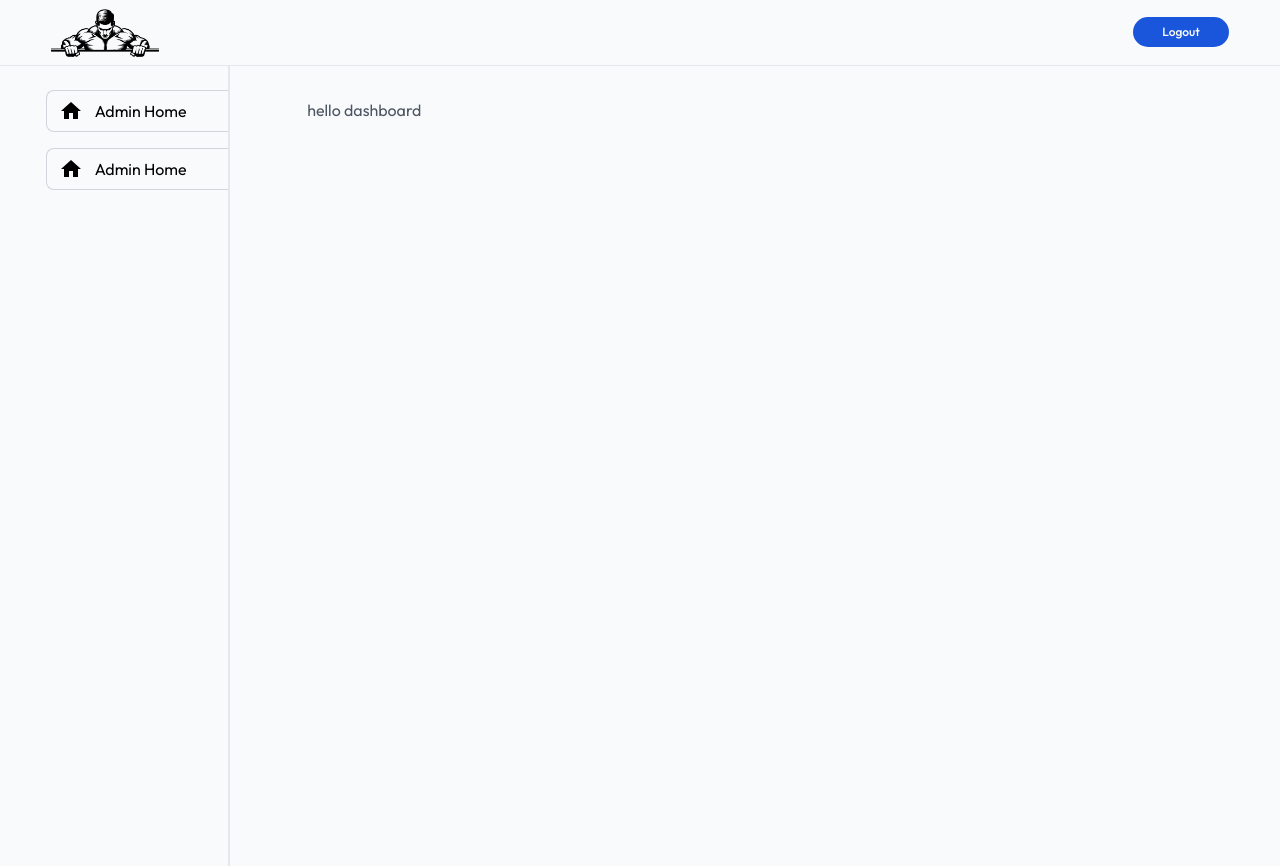
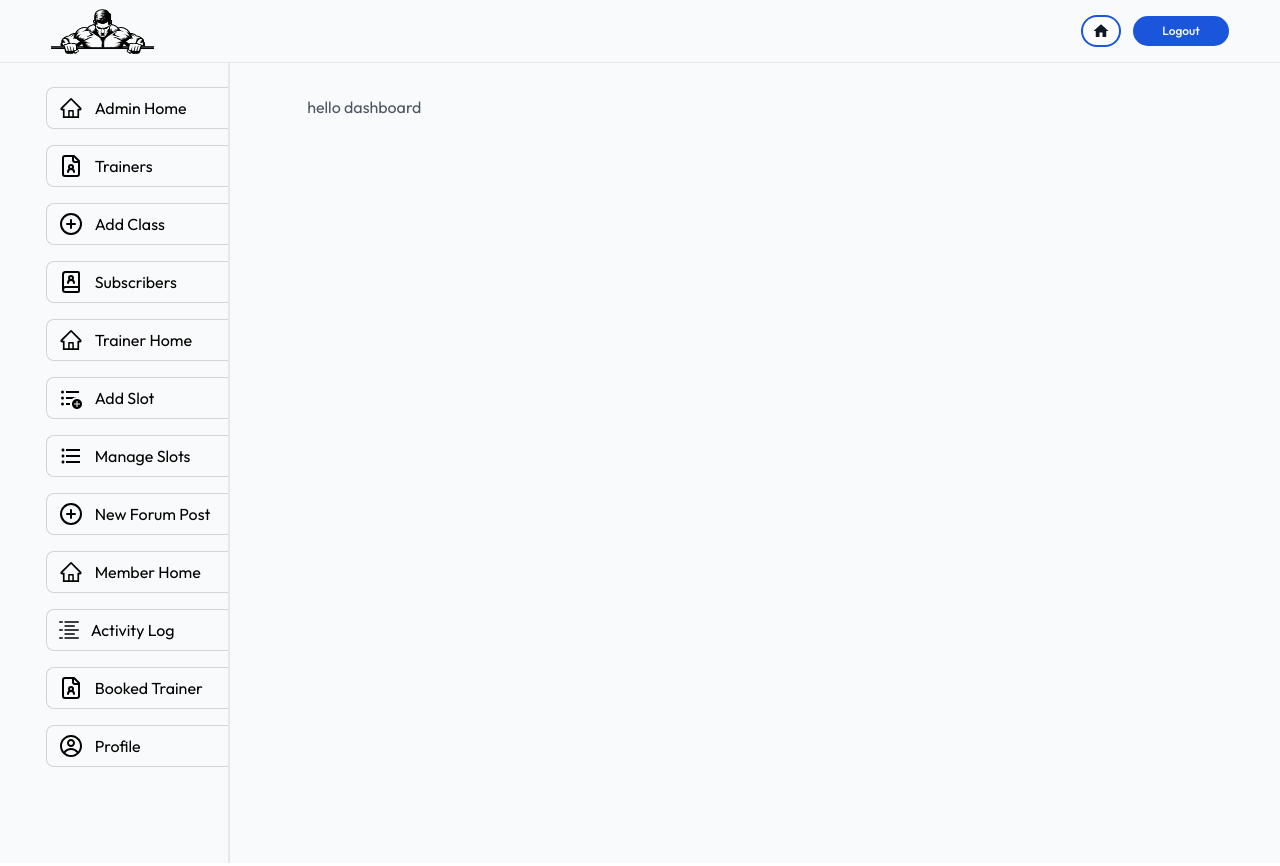
Before and after one commit to Az-Haris/TrueFit-Client---Gym-Management-System, a React (Vite) app: page /dashboard in a window 1280 px wide. Built offline with nearby package versions, Linux system fonts and the light colour scheme.

Commit message:
Added Admin, Trainer , User Route

```diff
--- a/src/components/Dashboard/DashboardNav.jsx
+++ b/src/components/Dashboard/DashboardNav.jsx
@@ -1,6 +1,7 @@
 import { Button } from "flowbite-react";
 import { assets } from "../../assets/assets";
 import { Link } from "react-router";
+import { MdHome } from "react-icons/md";
 
 const DashboardNav = () => {
   return (
@@ -8,9 +9,14 @@ const DashboardNav = () => {
       <Link to={"/dashboard"}>
         <img src={assets.logo} className="w-[max(10%,80px)]" alt="" />
       </Link>
-      <Button color="blue" size="xs" pill className="px-5">
-        Logout
-      </Button>
+      <div className="flex items-center gap-3">
+        <Link to={'/'}><Button color="blue" size="xs" pill outline>
+          <MdHome className="text-lg" />
+        </Button></Link>
+        <Button color="blue" size="xs" pill className="px-5">
+          Logout
+        </Button>
+      </div>
     </div>
   );
 };
--- a/src/components/Dashboard/Sidebar.jsx
+++ b/src/components/Dashboard/Sidebar.jsx
@@ -1,28 +1,131 @@
 import { NavLink } from "react-router";
-import { MdHome } from "react-icons/md";
+import { AiOutlineHome } from "react-icons/ai";
+import { LuCirclePlus } from "react-icons/lu";
+import { LuFileUser } from "react-icons/lu";
+import { LuBookUser } from "react-icons/lu";
+import { MdFormatListBulleted, MdFormatListBulletedAdd } from "react-icons/md";
+import { CgProfile } from "react-icons/cg";
+import { RxActivityLog } from "react-icons/rx";
 
 const Sidebar = () => {
   return (
     <div className="w-[18%] min-h-screen border-r-2">
       <div className="dashboard-link flex flex-col gap-4 pt-6 pl-[20%] text[15px]">
-
+        {/* Admin Routes */}
 
         <NavLink
           className="flex items-center gap-3 border border-gray-300 border-r-0 px-3 py-2 rounded-lg rounded-r-none"
           to={"admin-home"}
         >
-          <MdHome className="text-2xl" />{" "}
+          <AiOutlineHome className="text-2xl" />{" "}
           <p className="hidden md:block">Admin Home</p>
         </NavLink>
 
+        <NavLink
+          className="flex items-center gap-3 border border-gray-300 border-r-0 px-3 py-2 rounded-lg rounded-r-none"
+          to={"trainers"}
+        >
+          <LuFileUser className="text-2xl" />{" "}
+          <p className="hidden md:block">Trainers</p>
+        </NavLink>
 
         <NavLink
           className="flex items-center gap-3 border border-gray-300 border-r-0 px-3 py-2 rounded-lg rounded-r-none"
-          to={"manage"}
+          to={"add-class"}
         >
-          <MdHome className="text-2xl" />{" "}
-          <p className="hidden md:block">Admin Home</p>
+          <LuCirclePlus className="text-2xl" />{" "}
+          <p className="hidden md:block">Add Class</p>
         </NavLink>
+
+        <NavLink
+          className="flex items-center gap-3 border border-gray-300 border-r-0 px-3 py-2 rounded-lg rounded-r-none"
+          to={"subscribers"}
+        >
+          <LuBookUser className="text-2xl" />{" "}
+          <p className="hidden md:block">Subscribers</p>
+        </NavLink>
+
+
+
+
+
+        {/* Trainer Routes */}
+
+        <NavLink
+          className="flex items-center gap-3 border border-gray-300 border-r-0 px-3 py-2 rounded-lg rounded-r-none"
+          to={"trainer-home"}
+        >
+          <AiOutlineHome className="text-2xl" />{" "}
+          <p className="hidden md:block">Trainer Home</p>
+        </NavLink>
+
+        <NavLink
+          className="flex items-center gap-3 border border-gray-300 border-r-0 px-3 py-2 rounded-lg rounded-r-none"
+          to={"add-slot"}
+        >
+          <MdFormatListBulletedAdd className="text-2xl" />{" "}
+          <p className="hidden md:block">Add Slot</p>
+        </NavLink>
+
+        <NavLink
+          className="flex items-center gap-3 border border-gray-300 border-r-0 px-3 py-2 rounded-lg rounded-r-none"
+          to={"manage-slots"}
+        >
+          <MdFormatListBulleted className="text-2xl" />{" "}
+          <p className="hidden md:block">Manage Slots</p>
+        </NavLink>
+
+
+
+        {/* Admin & Trainer Route */}
+
+        <NavLink
+          className="flex items-center gap-3 border border-gray-300 border-r-0 px-3 py-2 rounded-lg rounded-r-none"
+          to={"new-post"}
+        >
+          <LuCirclePlus className="text-2xl" />{" "}
+          <p className="hidden md:block">New Forum Post</p>
+        </NavLink>
+
+
+
+
+        {/* Member Route */}
+
+        <NavLink
+          className="flex items-center gap-3 border border-gray-300 border-r-0 px-3 py-2 rounded-lg rounded-r-none"
+          to={"member-home"}
+        >
+          <AiOutlineHome className="text-2xl" />{" "}
+          <p className="hidden md:block">Member Home</p>
+        </NavLink>
+
+        <NavLink
+          className="flex items-center gap-3 border border-gray-300 border-r-0 px-3 py-2 rounded-lg rounded-r-none"
+          to={"activity-log"}
+        >
+          <RxActivityLog className="text-xl" />{" "}
+          <p className="hidden md:block">Activity Log</p>
+        </NavLink>
+
+        <NavLink
+          className="flex items-center gap-3 border border-gray-300 border-r-0 px-3 py-2 rounded-lg rounded-r-none"
+          to={"booked-trainer"}
+        >
+          <LuFileUser className="text-2xl" />{" "}
+          <p className="hidden md:block">Booked Trainer</p>
+        </NavLink>
+
+        <NavLink
+          className="flex items-center gap-3 border border-gray-300 border-r-0 px-3 py-2 rounded-lg rounded-r-none"
+          to={"booked-trainer"}
+        >
+          <CgProfile className="text-2xl" />{" "}
+          <p className="hidden md:block">Profile</p>
+        </NavLink>
+
+
+
       </div>
     </div>
   );
```
